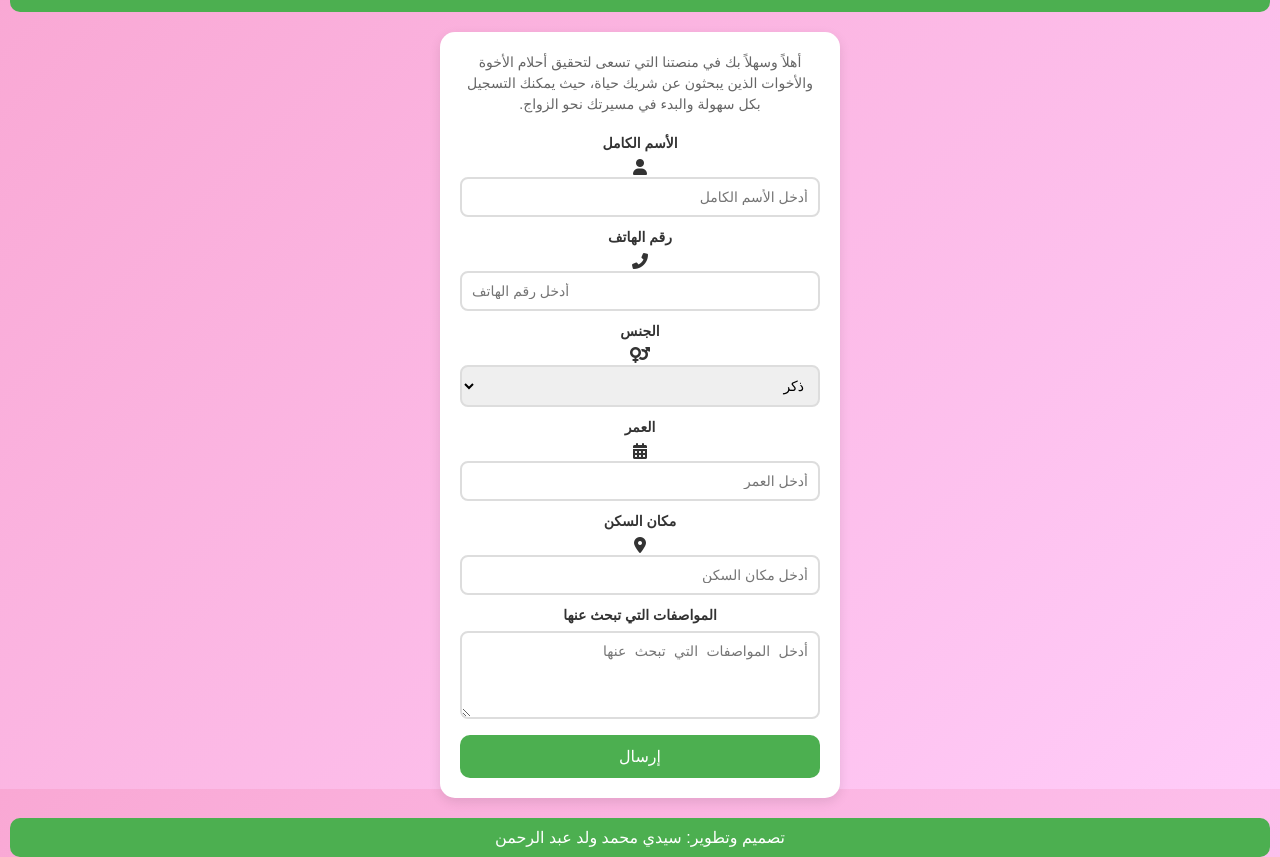
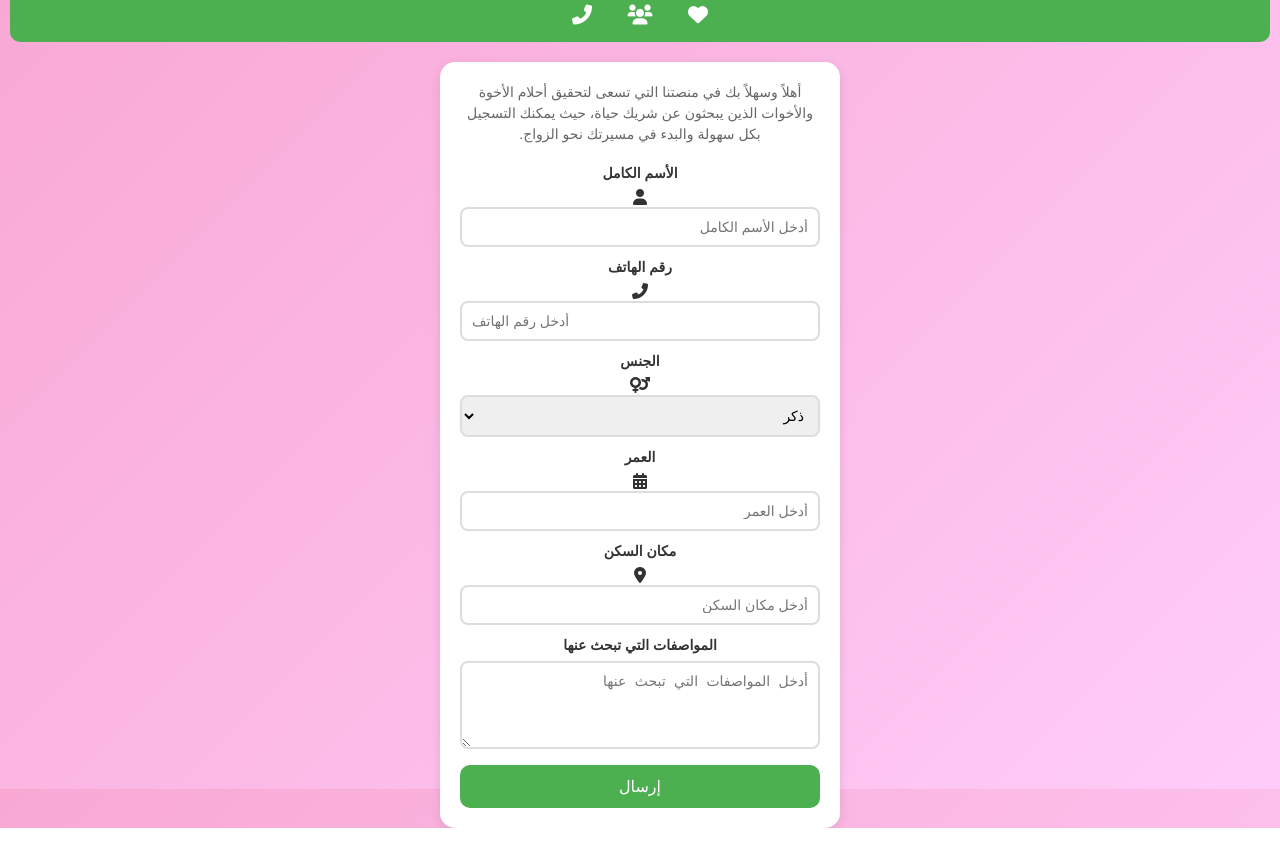
Before and after one commit to SidiM2024/Marriage, a plain HTML site: page index.html in a window 1280 px wide. Shown: the part 11-868 px from the top of the page. After the commit the page ends 839 px from the top, so only its background shows below. Drawn offline with Linux system fonts and the light colour scheme.

Commit message:
Update index.html

```diff
--- a/index.html
+++ b/index.html
@@ -67,9 +67,6 @@
 
 <div id="message" class="message"></div>
 
-<footer>
-    <p>تصميم وتطوير: سيدي محمد ولد عبد الرحمن</p>
-</footer>
 
 </body>
 </html>
```
